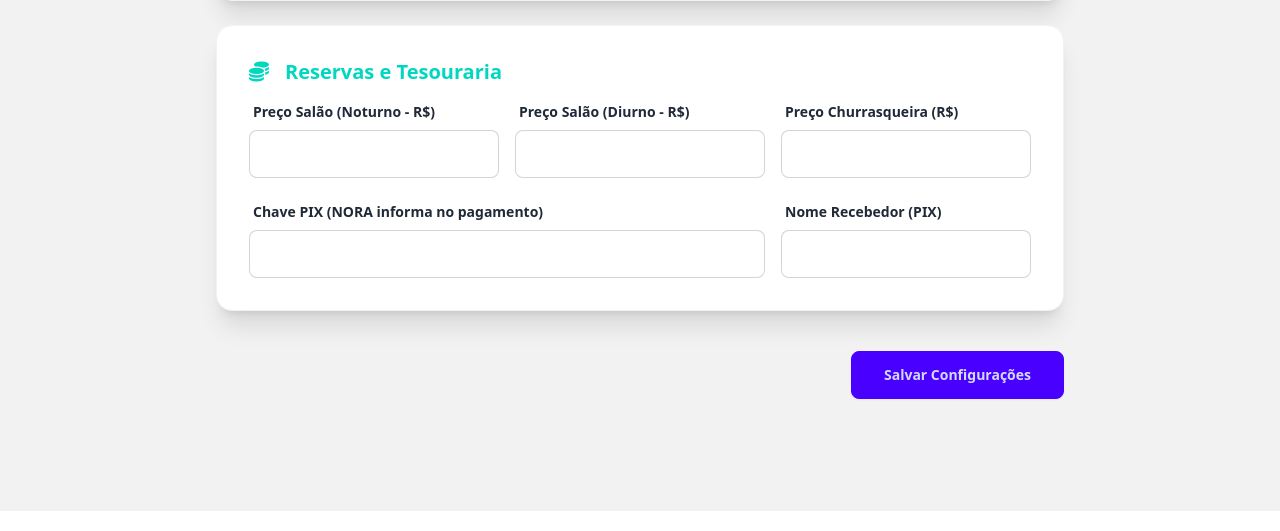
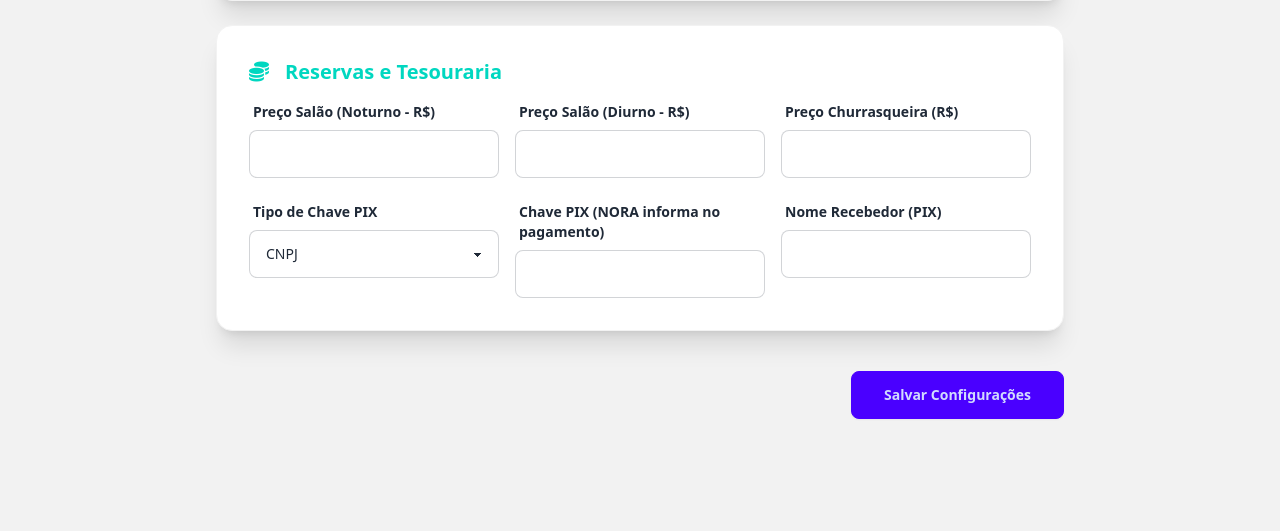
Before and after one commit to doughmf/nora-agent, a FastAPI app: template src/api/templates/settings.html in a window 1280 px wide. Shown: the part 1106-1637 px from the top of the page. Run offline with FastAPI, Linux system fonts and the light colour scheme; the template is opened without the code that fills it, so the values that code supplies are empty; some libraries are stand-ins or nearby versions.

Commit message:
feat: Add PIX Key Type selector in Admin Settings and Webhook Instructions

```diff
--- a/src/api/main.py
+++ b/src/api/main.py
@@ -256,7 +256,7 @@ async def admin_settings_page(request: Request, user_session: dict = Depends(aut
     keys_to_load = [
         "AGENT_NAME", "CONDO_NAME", "CONDO_CNPJ", "CONDO_ADDRESS", "SINDICO_NAME", "SINDICO_PHONE",
         "ZELADOR_NAME", "ZELADOR_PHONE", "PORTARIA_PHONE", "ADMINISTRADORA_PHONE",
-        "SALAO_PRECO_NOITE", "SALAO_PRECO_DIA", "CHURRASQUEIRA_PRECO", "PIX_CHAVE", "PIX_NOME"
+        "SALAO_PRECO_NOITE", "SALAO_PRECO_DIA", "CHURRASQUEIRA_PRECO", "PIX_TIPO", "PIX_CHAVE", "PIX_NOME"
     ]
 
     current_settings = {k: get_setting(k) for k in keys_to_load}
--- a/src/api/templates/settings.html
+++ b/src/api/templates/settings.html
@@ -142,7 +142,16 @@
                         <label class="label"><span class="label-text font-semibold">Preço Churrasqueira (R$)</span></label>
                         <input type="number" name="CHURRASQUEIRA_PRECO" value="{{ settings.get('CHURRASQUEIRA_PRECO', '') }}" class="input input-bordered" />
                     </div>
-                    <div class="form-control md:col-span-2">
+                    <div class="form-control">
+                        <label class="label"><span class="label-text font-semibold">Tipo de Chave PIX</span></label>
+                        <select name="PIX_TIPO" class="select select-bordered w-full">
+                            <option value="CNPJ" {% if settings.get('PIX_TIPO') == 'CNPJ' %}selected{% endif %}>CNPJ</option>
+                            <option value="E-mail" {% if settings.get('PIX_TIPO') == 'E-mail' %}selected{% endif %}>E-mail</option>
+                            <option value="Telefone" {% if settings.get('PIX_TIPO') == 'Telefone' %}selected{% endif %}>Telefone</option>
+                            <option value="Chave Aleatória" {% if settings.get('PIX_TIPO') == 'Chave Aleatória' %}selected{% endif %}>Chave Aleatória</option>
+                        </select>
+                    </div>
+                    <div class="form-control">
                         <label class="label"><span class="label-text font-semibold">Chave PIX (NORA informa no pagamento)</span></label>
                         <input type="text" name="PIX_CHAVE" value="{{ settings.get('PIX_CHAVE', '') }}" class="input input-bordered" />
                     </div>
```
Also changed, not shown: src/agent/tools.py (+10 -1 lines).
